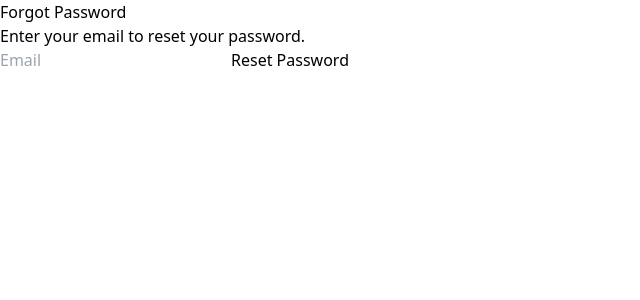
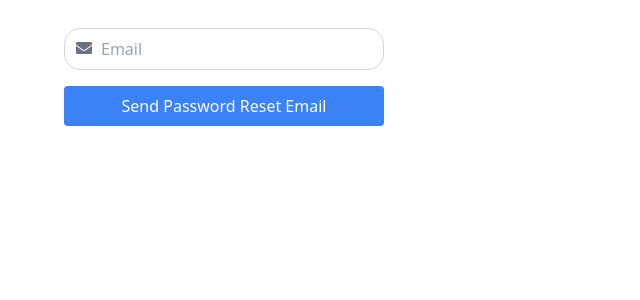
Before and after one commit to HuzaifaGhoury/travel-website, a Next.js app in the folder travelapp/: page /forgotpassword in a window 1280 px wide. Shown: the top 300 px of the page, without its empty margins (0-640 px from the left). Built offline with nearby package versions, Linux system fonts and the light colour scheme.

Commit message:
filter changes

```diff
--- a/travelapp/app/components/LandingPage/page.tsx
+++ b/travelapp/app/components/LandingPage/page.tsx
@@ -9,6 +9,7 @@ import { useRouter } from 'next/navigation';
 
 
 const Page = () => {
+
   const [isModalOpen, setModalOpen] = useState(false);
   const router = useRouter();
 
@@ -26,10 +27,10 @@ const Page = () => {
   };
 
   return (
-    <div className="relative h-screen  ">
+    <div className="relative h-screen">
       <div className="absolute inset-0">
         <Image src={bgimgtwo} alt="background image" layout="fill" objectFit="cover" />
-        <div className='relative flex w-10/12 ml-20 justify-between'>
+        <div className='relative flex w-10/12 ml-20 justify-between sm:w-11/12'>
           <div className='flex'>
             <TravelExploreIcon className='mt-3 ml-4 text-5xl text-gray-700 text-opacity-75' />
             <h2 className='text-5xl mt-3 text-gray-700 text-opacity-75 font-mono'>Traveling</h2>
@@ -40,22 +41,22 @@ const Page = () => {
             </button>
           </div>
         </div>
-        <div className=' align-middle flex justify-center mt-36  '>
-          <div className='relative  '>
-          <p className='font-bold text-white text-8xl' >Let's Explore The world</p>
-          <div className='mt-10 bg-slate-50  rounded-2xl h-20  w-8/12  ml-40 font-mono'>
-          <p className='  text-gray-600 text-2xl text-center  pt-2'>
-The world is a book, and those who do not travel read only one page.</p>
+        <div className=' align-middle flex justify-center mt-36'>
+          <div className='relative'>
+            <p className='font-bold text-white text-8xl' >Let's Explore The world</p>
+            <div className='mt-10 bg-slate-50 rounded-2xl sm:h-20 sm:w-8/12 sm:ml-40 font-mono'>
+              <p className='text-gray-600 text-2xl text-center pt-2'>
+                The world is a book, and those who do not travel read only one page.
+              </p>
+            </div>
           </div>
-
-        </div>
         </div>
         <div className="relative flex align-middle justify-center mt-10">
           <button
             className="text-white rounded  border border-white-200 p-2 font-bold hover:bg-slate-400  w-36"
             onClick={handleOpenModal}
           >
-            <PlayArrowIcon /> Play video
+            <PlayArrowIcon /> Play Video
           </button>
         </div>
         <VideoModal isOpen={isModalOpen} onClose={handleCloseModal} />
--- a/travelapp/app/components/maincontent.tsx
+++ b/travelapp/app/components/maincontent.tsx
@@ -8,7 +8,7 @@ const MainContent: React.FC = () => {
     fontSize: '4rem',
     fontWeight: 'bold',
     textShadow: '2px 2px 4px rgba(0, 0, 0, 0.5)',
-    textAlign:'center',
+    textAlign: 'center',
     // textDecoration: 'underline'
   };
 
--- a/travelapp/app/experiences/page.tsx
+++ b/travelapp/app/experiences/page.tsx
@@ -1,13 +1,12 @@
 "use client"
-import React, { useState, useEffect  } from 'react';
+import React, { useState, useEffect } from 'react';
 import Layout from '../layout';
 import { useLazyQuery } from '@apollo/client';
 import { GetExperienceFilter } from '../graphql/queries';
 import FilterSidebar from '../components/filtersidebar';
 import { FontAwesomeIcon } from '@fortawesome/react-fontawesome';
-import { faHeart , faTimes } from '@fortawesome/free-solid-svg-icons';
+import { faHeart, faTimes } from '@fortawesome/free-solid-svg-icons';
 import StarRating from '../components/starrating'
-// import CommonBtn from '../components/commonbtn';
 import roadimg from '../../public/Images/roadimg.jpg'
 import Image from 'next/image';
 import Select from 'react-select';
@@ -25,6 +24,7 @@ interface Experience {
 }
 
 const Page: React.FC = () => {
+
   const [searchTerm, setSearchTerm] = useState<string>('');
   const [initialExperiences, setInitialExperiences] = useState<Experience[]>([]);
   const [experiences, setExperiences] = useState<Experience[]>([]);
@@ -40,8 +40,6 @@ const Page: React.FC = () => {
           durations: selectedDuration !== '' ? [parseInt(selectedDuration)] : null,
         },
       });
-
-      console.log(result, 'result');
 
       if (result?.data?.experienceFilter) {
         setExperiences(result.data.experienceFilter);
@@ -94,53 +92,33 @@ const Page: React.FC = () => {
     }
   };
 
-  const getMinimumPrice = (prices: { price: number }[]): number | string => {
+  const getMinimumPrice = (prices: { price: string | number }[]): number | string => {
     if (prices.length === 0) {
       return 'No price available';
     }
 
-    const minimumPrice = Math.min(...prices.map((date) => date.price));
+    const minimumPrice = Math.min(...prices.map((date) => parseFloat(String(date.price))));
+    const roundedMinimumPrice = parseFloat(minimumPrice.toFixed(2));
 
-    return minimumPrice;
+    return roundedMinimumPrice;
   };
 
+
+
+
   const handleChange = (inputValue: string) => {
-    // setSearchTerm(inputValue);
     setSearchTerm(inputValue);
-
   };
 
-  const handleSearch = () => {
-    console.log('Button clicked!');
-    fetchData();
-  };
+  // const handleSearch = () => {
+  //   setSearchTerm(searchTerm);
+  // };
 
   const handleClearSearch = () => {
     setSearchTerm('');
     setExperiences(initialExperiences);
   };
 
-
-
-  // const handleFilterChange = (duration: string) => {
-  //   setSelectedDuration(duration);
-  //   filterExperiencesByDuration(duration);
-  // };
-
-  // const filterExperiencesByDuration = (duration: string) => {
-  //   if (!duration) {
-  //     setExperiences(initialExperiences);
-  //     return;
-  //   }
-
-  //   const [min, max] = duration.split('-').map(Number);
-  //   const filteredExperiences = initialExperiences.filter((experience) => {
-  //     const experienceDuration = parseInt(experience.duration, 10);
-  //     return experienceDuration >= min && experienceDuration <= max;
-  //   });
-
-  //   setExperiences(filteredExperiences);
-  // };
 
   const options = experiences.map((experience) => ({
     value: experience.id,
@@ -156,8 +134,6 @@ const Page: React.FC = () => {
             <h1 className='text-6xl font-bold'>Trust Our Experineces</h1>
             <p className='mt-10 text-2xl'>Tempor erat elitr rebum at clita diam amet diam et eos erat ipsum lorem sit</p>
             <div className='flex'>
-
-
               <Select
                 className='w-96'
                 options={options}
@@ -166,7 +142,7 @@ const Page: React.FC = () => {
                 onInputChange={handleChange}
               />
 
-<button onClick={handleSearch}>Search</button>
+              {/* <button onClick={handleSearch}>Search</button> */}
             </div>
             {searchTerm && (
               <FontAwesomeIcon
@@ -175,7 +151,6 @@ const Page: React.FC = () => {
                 onClick={handleClearSearch}
               />
             )}
-{/* <button onClick={handleSearch}>Search</button> */}
 
           </div>
         </div>
@@ -247,7 +222,7 @@ const Page: React.FC = () => {
       </div>
 
     </Layout>
-  );
-};
+)
+}
 
-export default Page;
+export default Page
--- a/travelapp/app/forgotpassword/page.tsx
+++ b/travelapp/app/forgotpassword/page.tsx
@@ -1,48 +1,64 @@
 "use client"
+// components/forgotpassword/Form.tsx
 import React, { useState } from 'react';
-import { sendPasswordResetEmail, Auth } from 'firebase/auth';
-import { auth } from '../firebase';
+import { FaEnvelope } from 'react-icons/fa';
+import { useFormik } from 'formik';
+import * as Yup from 'yup';
+import { auth, sendPasswordResetEmail } from '../../app/firebase';
 
-const ForgotPassword = () => {
-  const [email, setEmail] = useState('');
-  const [resetSent, setResetSent] = useState(false);
-  const [error, setError] = useState<string | null>(null);
+const ForgotPasswordForm: React.FC = () => {
+  const [loading, setLoading] = useState(false);
 
-  const handleResetPassword = async () => {
-    try {
-      await sendPasswordResetEmail(auth as Auth, email);
-      setResetSent(true);
-    }
-    catch (error) {
-      console.error('Reset password error:', error);
-  if (error instanceof Error) {
-        setError(error.message);
-      } else {
-        setError('An unknown error occurred');
+  const forgotPasswordSchema = Yup.object().shape({
+    email: Yup.string().email('Invalid email').required('Email is required'),
+  });
+
+  const formik = useFormik({
+    initialValues: {
+      email: '',
+    },
+
+    validationSchema: forgotPasswordSchema,
+    onSubmit: async (values) => {
+      try {
+        setLoading(true);
+        await sendPasswordResetEmail(auth, values.email);
+        console.log('Password reset email sent successfully');
+      } catch (error) {
+        console.error('Error sending password reset email:', error);
+      } finally {
+        setLoading(false);
       }
-    }
-  };
+    },
+  });
 
   return (
-    <div>
-      <h2>Forgot Password</h2>
-      {resetSent ? (
-        <p>Password reset email sent. Check your email for instructions.</p>
-      ) : (
-        <>
-          <p>Enter your email to reset your password.</p>
-          <input
-            type="email"
-            placeholder="Email"
-            value={email}
-            onChange={(e) => setEmail(e.target.value)}
-          />
-          {error && <p style={{ color: 'red' }}>{error}</p>}
-          <button onClick={handleResetPassword}>Reset Password</button>
-        </>
+    <form className='flex flex-col gap-4 pl-16 mt-7' onSubmit={formik.handleSubmit}>
+      <div className='relative'>
+        <input
+          type='email'
+          placeholder='Email'
+          name='email'
+          value={formik.values.email}
+          onChange={formik.handleChange}
+          onBlur={formik.handleBlur}
+          className='border border-gray-300 p-2 pl-9 rounded-2xl focus:outline-none focus:ring focus:border-blue-300 w-80'
+        />
+        <FaEnvelope className='absolute left-3 top-3 text-gray-500' />
+      </div>
+      {formik.touched.email && formik.errors.email && (
+        <p className='text-red-500 -mt-2'>{formik.errors.email}</p>
       )}
-    </div>
+
+      <button
+        type='submit'
+        className='bg-blue-500 text-white p-2 rounded hover:bg-blue-600 transition-all duration-300  w-80'
+        disabled={loading}
+      >
+        {loading ? 'Sending Email...' : 'Send Password Reset Email'}
+      </button>
+    </form>
   );
 };
 
-export default ForgotPassword;
+export default ForgotPasswordForm;
--- a/travelapp/app/signin/page.tsx
+++ b/travelapp/app/signin/page.tsx
@@ -15,9 +15,10 @@ const SignInForm: React.FC = () => {
   const signInSchema = Yup.object().shape({
     email: Yup.string().email('Invalid email').required('Email is required'),
     password: Yup.string().min(6, 'Password must be at least 6 characters').required('Password is required'),
+
   });
 
-  const formik = useFormik({
+const formik = useFormik({
     initialValues: {
       email: '',
       password: '',
@@ -39,7 +40,7 @@ const SignInForm: React.FC = () => {
     },
   });
 
-  const togglePasswordVisibility = () => {
+const togglePasswordVisibility = () => {
     setPasswordVisible((prev) => !prev);
   };
 
```
Also changed, not shown: travelapp/app/signup/page.tsx (line endings or trailing spaces). Lines whose indentation alone changed are shown as unchanged.
